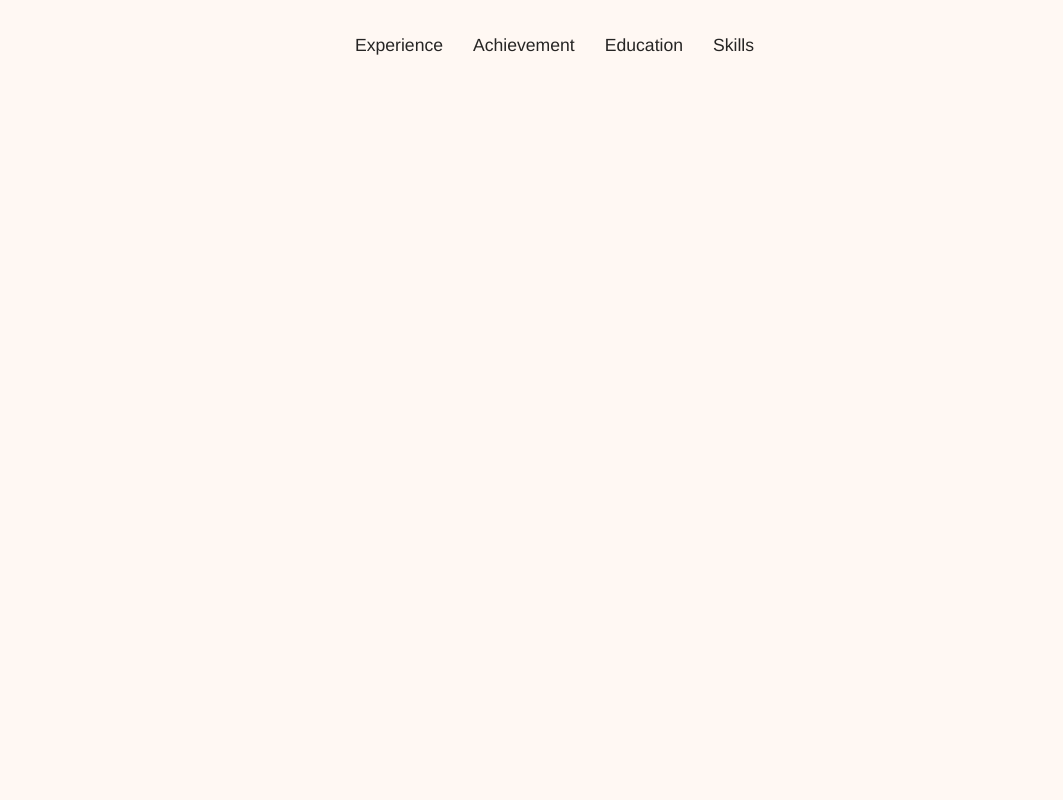
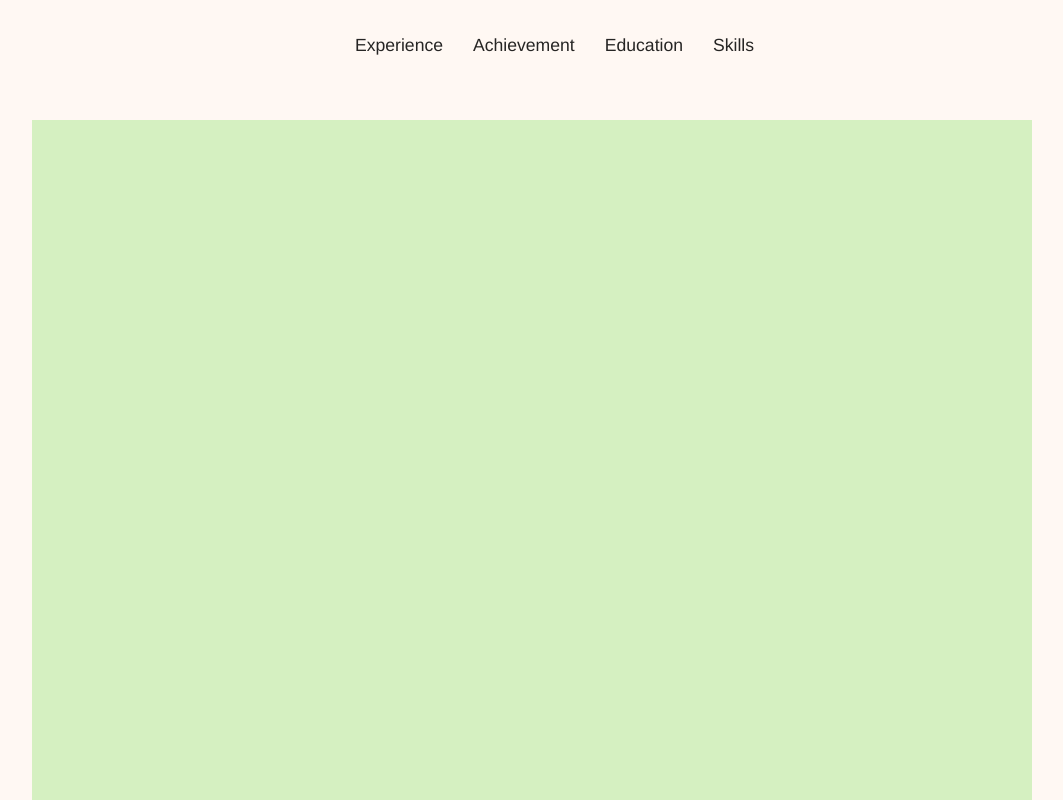
Before and after one commit to shaniashn/shaniashn.github.io, a Vue app: page /#/ in a window 1280 px wide. Shown: the part 1620-2420 px from the top of the page, without its empty margins (108-1171 px from the left). Before the commit the page ends 1740 px from the top, so only its background shows below. Built offline with nearby package versions, Linux system fonts and the light colour scheme.

Commit message:
add img dummy

```diff
--- a/src/components/AboutPage.vue
+++ b/src/components/AboutPage.vue
@@ -4,6 +4,11 @@
       <ul>
         <li v-for="(category, index) in categories" :key="index">{{ category }}</li>
       </ul>
+    </div>
+    <div class="about-view">
+      <div class="about-img">
+        <img src="../assets/pic.svg" alt="sha nia">
+      </div>
     </div>
   </section>
 
--- a/src/components/PortfolioView.vue
+++ b/src/components/PortfolioView.vue
@@ -31,7 +31,6 @@
         </div>
     </div>
     </div>
-
   </section>
 </template>
 
```
Also changed, not shown: src/assets/pic.svg (added).
